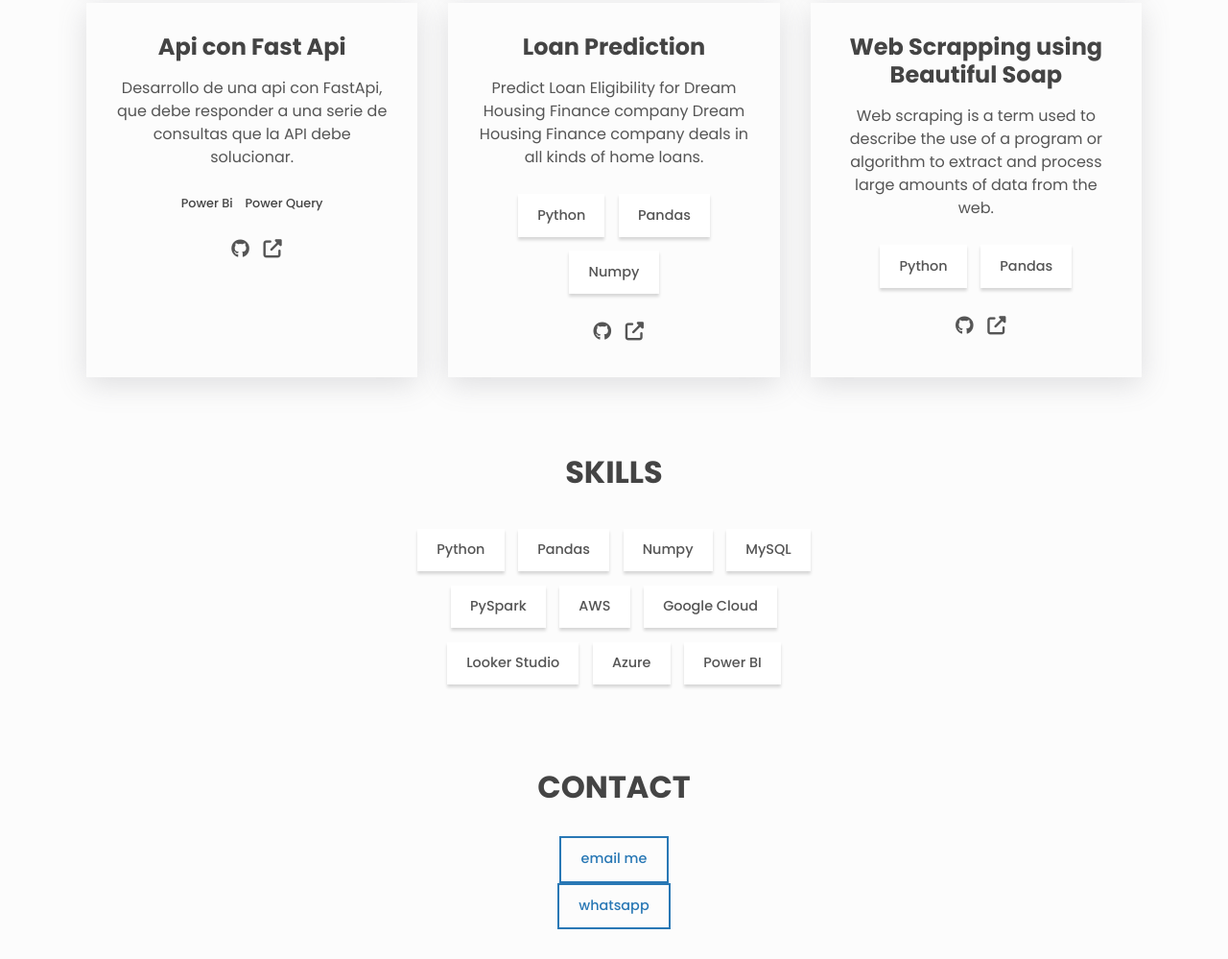
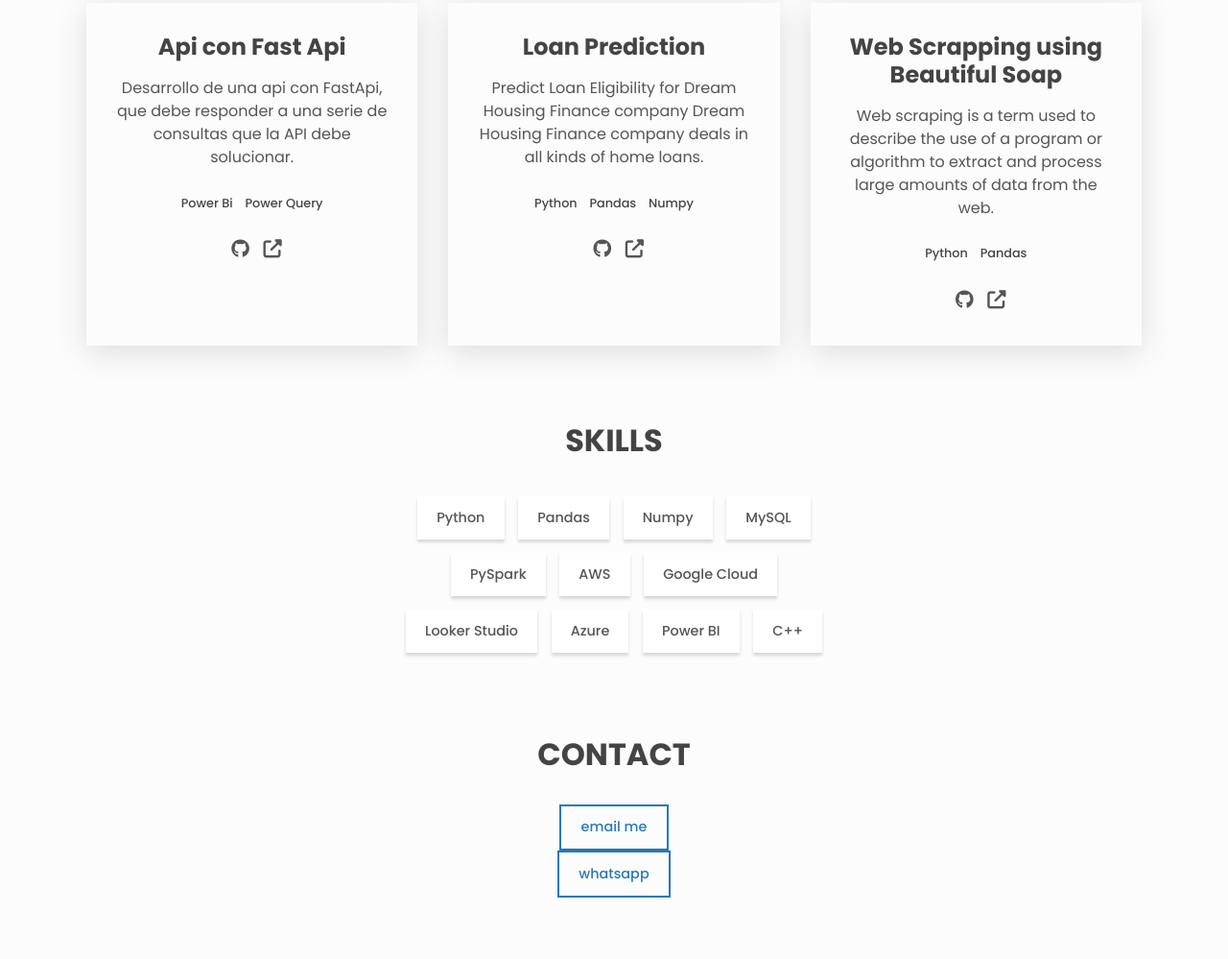
Before and after one commit to josueversace/josueversace.github.io, a plain HTML site: page index.html in a window 1280 px wide. Shown: the part 1135-2134 px from the top of the page at 96% size. Drawn offline with Linux system fonts and the light colour scheme.

Commit message:
Update index.html

```diff
--- a/index.html
+++ b/index.html
@@ -208,9 +208,9 @@
               Predict Loan Eligibility for Dream Housing Finance company Dream Housing Finance company deals in all kinds of home loans.
             </p>
             <ul class="project__stack">
-              <li class="skills__list-item btn btn--plain">Python</li>
-              <li class="skills__list-item btn btn--plain">Pandas</li>
-              <li class="skills__list-item btn btn--plain">Numpy</li>
+              <li class="project__stack-item">Python</li>
+              <li class="project__stack-item">Pandas</li>
+              <li class="project__stack-item">Numpy</li>
             </ul>
 
             <a href="https://github.com/josueversace/loan-predict" aria-label="source code" class="link link--icon">
@@ -227,8 +227,8 @@
               Web scraping is a term used to describe the use of a program or algorithm to extract and process large amounts of data from the web.
             </p>
             <ul class="project__stack">
-              <li class="skills__list-item btn btn--plain">Python</li>
-              <li class="skills__list-item btn btn--plain">Pandas</li>
+              <li class="project__stack-item">Python</li>
+              <li class="project__stack-item">Pandas</li>
             </ul>
 
             <a href="https://github.com/josueversace/loan-predict" aria-label="source code" class="link link--icon">
@@ -256,6 +256,7 @@
           <li class="skills__list-item btn btn--plain">Looker Studio</li>
           <li class="skills__list-item btn btn--plain">Azure</li>
           <li class="skills__list-item btn btn--plain">Power BI</li>
+          <li class="skills__list-item btn btn--plain">C++</li>
 
         </ul>
       </section>
```
